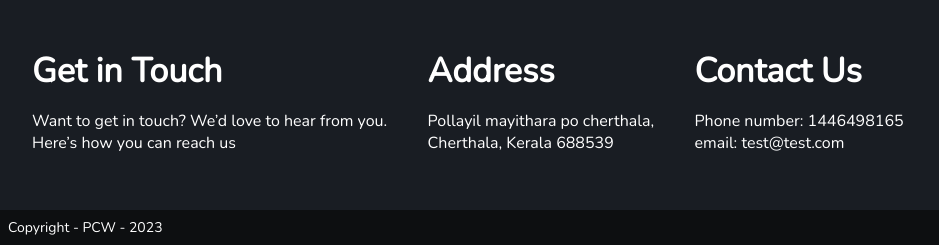
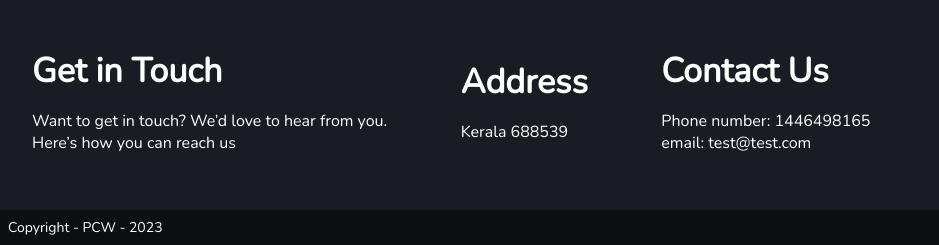
Before and after one commit to awindsr/PCW, a plain HTML site: page index.html in a window 1280 px wide. Shown: the part 3592-3837 px from the top of the page, 0-939 px from the left. Drawn offline with nearby package versions, Linux system fonts and the light colour scheme.

Commit message:
Update index.html

```diff
--- a/index.html
+++ b/index.html
@@ -152,7 +152,7 @@
           </div>
           <div class="footer-content-card">
             <h2>Address</h2>
-            <p>Pollayil mayithara po cherthala,<br> Cherthala, Kerala 688539</p>
+            <p>Kerala 688539</p>
           </div>
           <div class="footer-content-card">
             <h2>Contact Us</h2>
```
